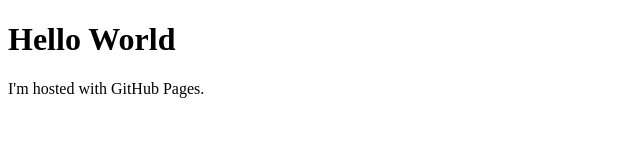
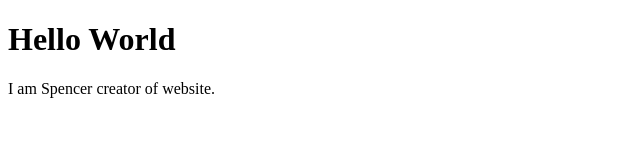
Before and after one commit to spencerwait/spencerwait.github.io, a plain HTML site: page index.html in a window 1280 px wide. Shown: the full height of the page, 0-640 px from the left. Drawn offline with Linux system fonts and the light colour scheme.

Commit message:
Update index.html
Finally got things working setting up Pages in the repo settings. Updating index.html once more.

```diff
--- a/index.html
+++ b/index.html
@@ -2,6 +2,6 @@
 <html>
 <body>
 <h1>Hello World</h1>
-<p>I'm hosted with GitHub Pages.</p>
+<p>I am Spencer creator of website.</p>
 </body>
 </html>
```
